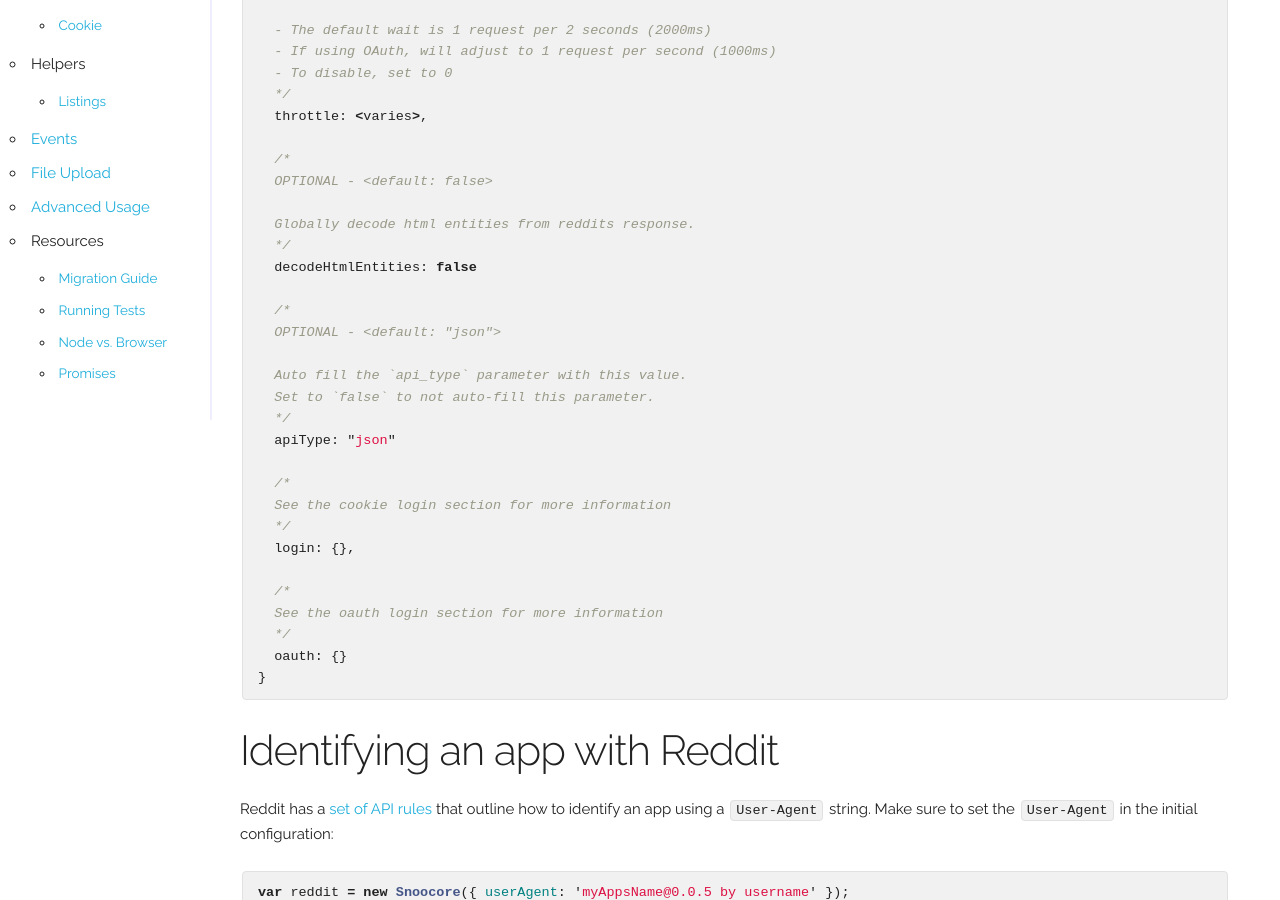
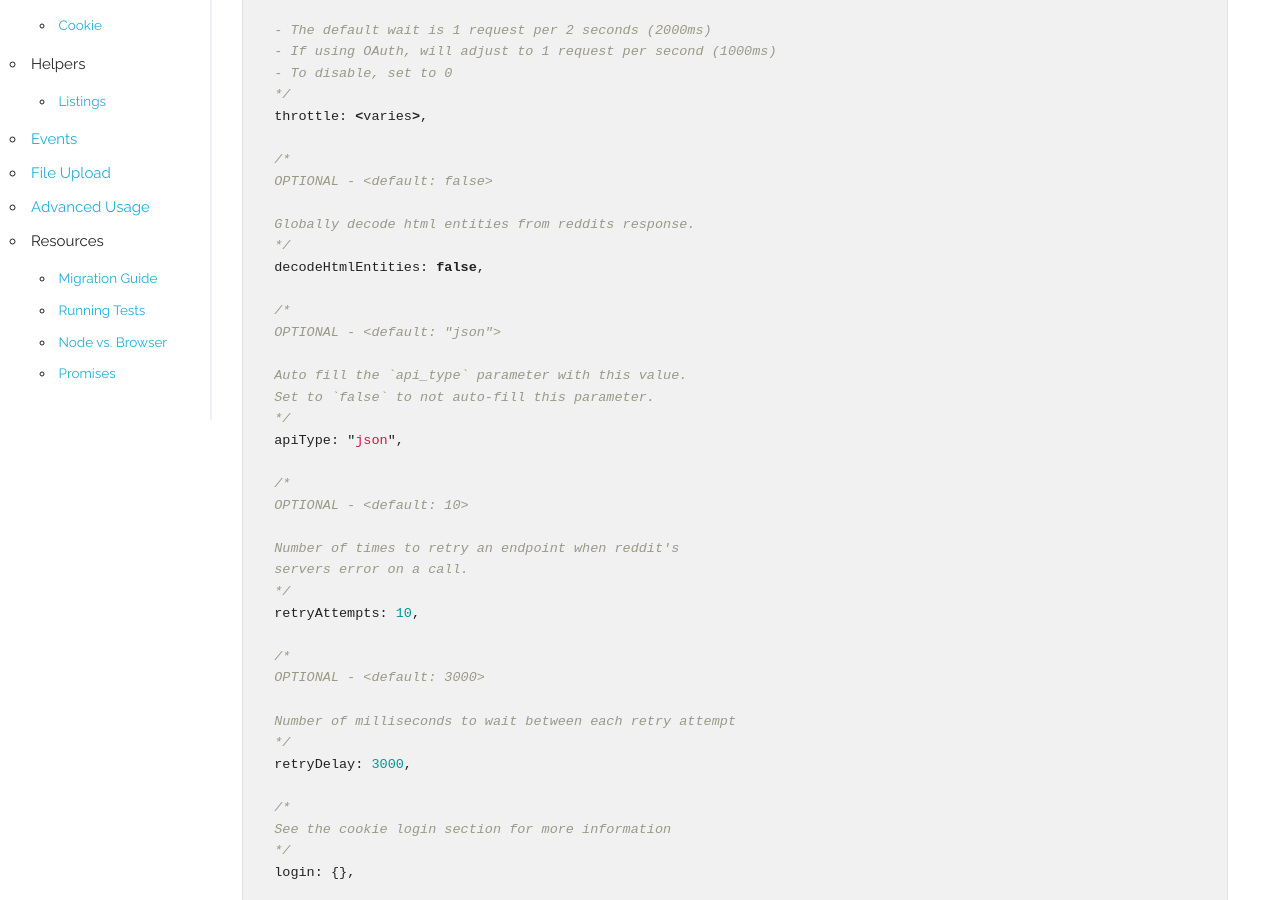
Before and after one commit to terryma/snoocore, a Jekyll site: the page built from config.md, in a window 1280 px wide and 900 px high, scrolled down 402 px. Built offline with Jekyll 4.4.1, drawn with Linux system fonts in a browser that asks for light colours; Markdown is read by kramdown in place of the engine named in the settings.

Commit message:
add documentation for 2.5.0

```diff
--- a/config.md
+++ b/config.md
@@ -30,7 +30,7 @@ Adjust the following default options as necessary when initializing Snoocore. On
 
   Globally decode html entities from reddits response.
   */
-  decodeHtmlEntities: false
+  decodeHtmlEntities: false,
 
   /*
   OPTIONAL - <default: "json">
@@ -38,7 +38,22 @@ Adjust the following default options as necessary when initializing Snoocore. On
   Auto fill the `api_type` parameter with this value.
   Set to `false` to not auto-fill this parameter.
   */
-  apiType: "json"
+  apiType: "json",
+
+  /*
+  OPTIONAL - <default: 10>
+
+  Number of times to retry an endpoint when reddit's
+  servers error on a call.
+  */
+  retryAttempts: 10,
+
+  /*
+  OPTIONAL - <default: 3000>
+
+  Number of milliseconds to wait between each retry attempt
+  */
+  retryDelay: 3000,
 
   /*
   See the cookie login section for more information
```
Also changed, not shown: perCallOptions.md (+4 -0 lines).
